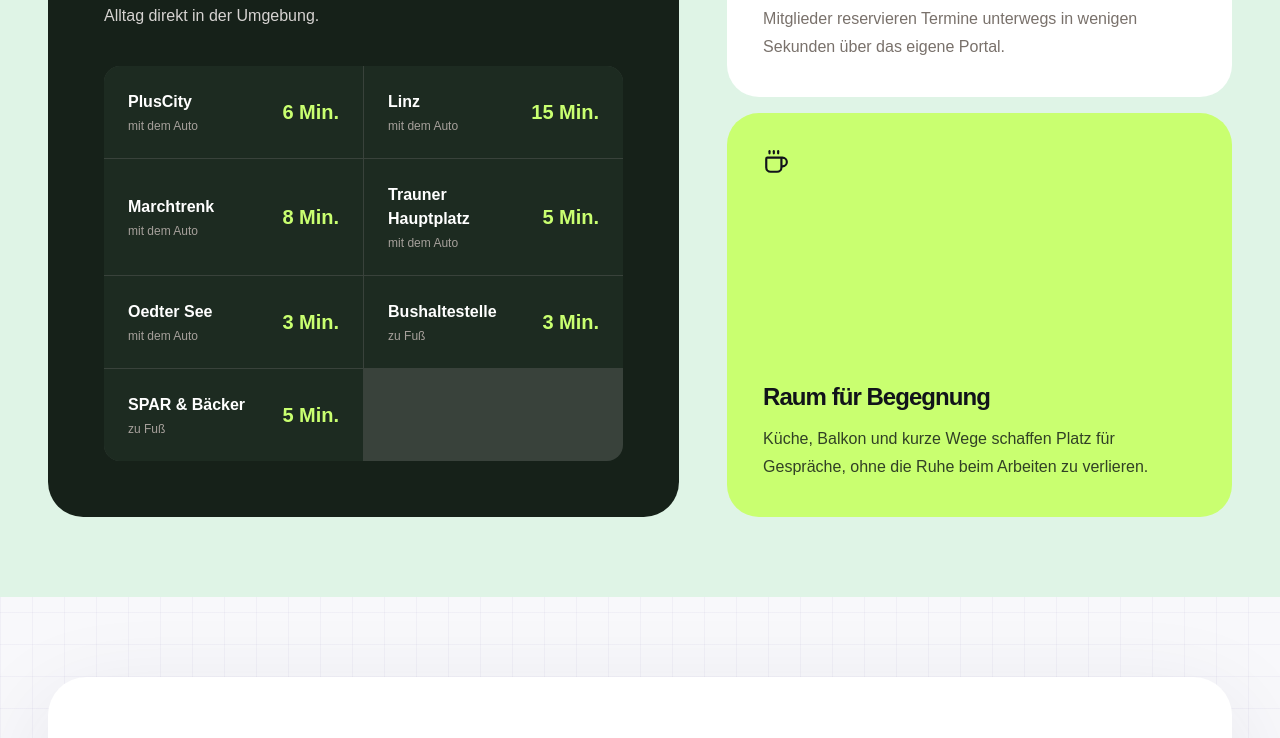
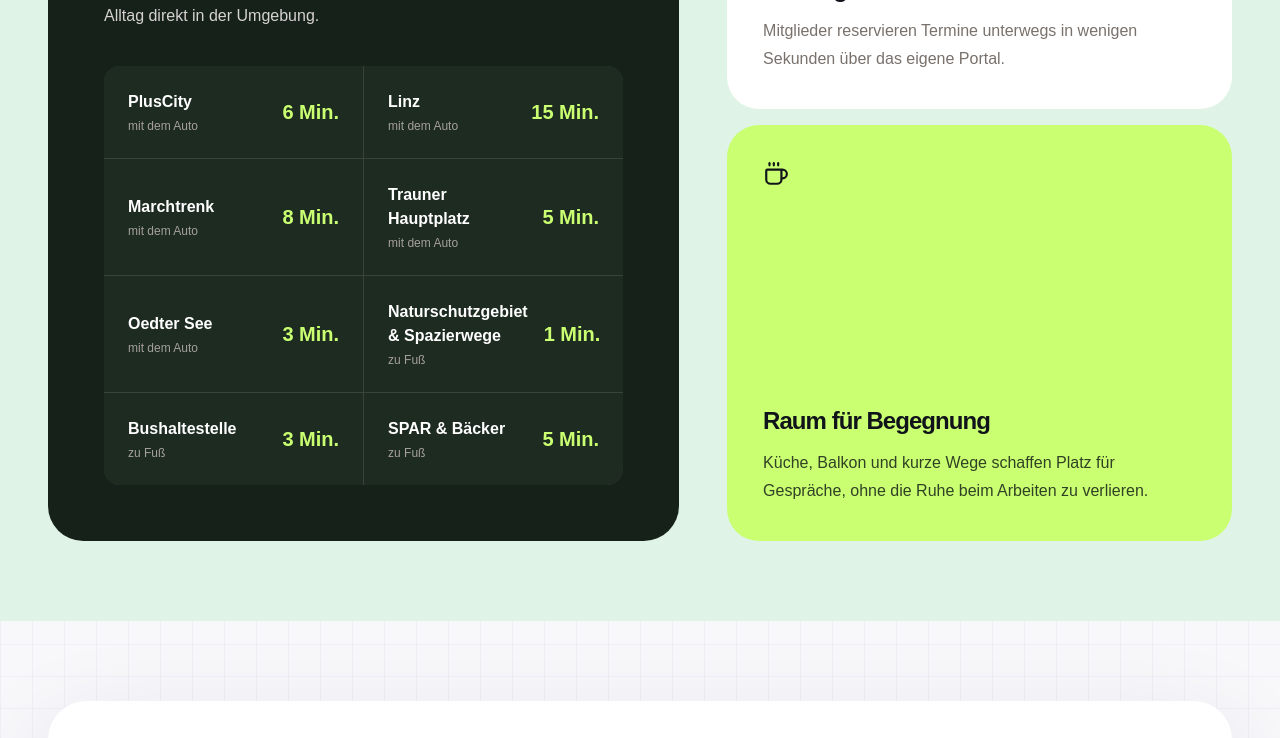
Before and after one commit to rolandpotlog-svg/aufeld21, a Next.js app: page /homepage-preview in a window 1280 px wide. Shown: the part 5340-6078 px from the top of the page. Built offline with nearby package versions, Linux system fonts and the light colour scheme.

Commit message:
Add nearby nature to location highlights

```diff
--- a/app/homepage-preview/page.tsx
+++ b/app/homepage-preview/page.tsx
@@ -295,6 +295,7 @@ export default function HomepagePreview() {
                 ["8 Min.", "Marchtrenk", "mit dem Auto"],
                 ["5 Min.", "Trauner Hauptplatz", "mit dem Auto"],
                 ["3 Min.", "Oedter See", "mit dem Auto"],
+                ["1 Min.", "Naturschutzgebiet & Spazierwege", "zu Fuß"],
                 ["3 Min.", "Bushaltestelle", "zu Fuß"],
                 ["5 Min.", "SPAR & Bäcker", "zu Fuß"],
               ].map(([value, label, mode]) => (
```
